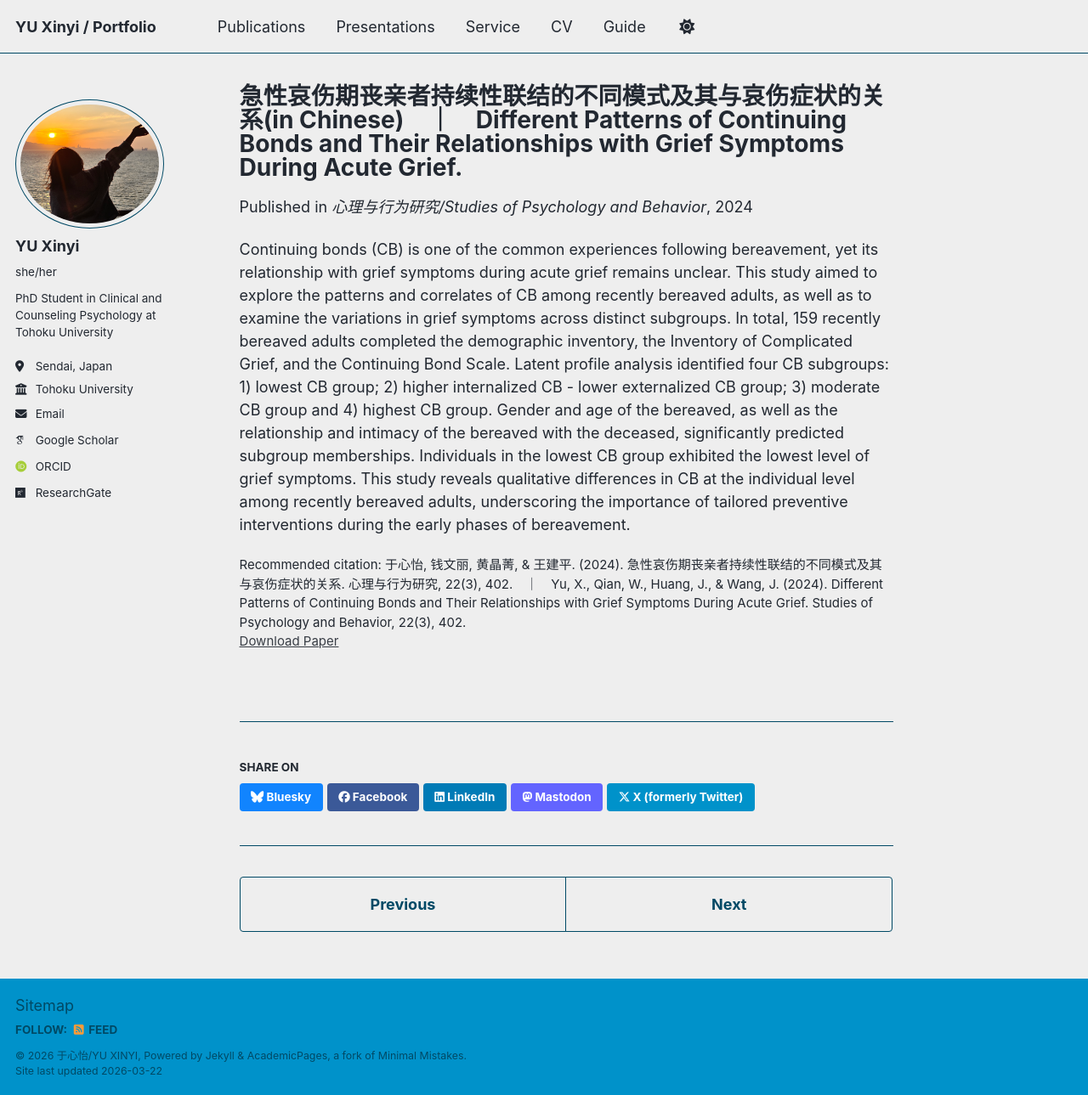
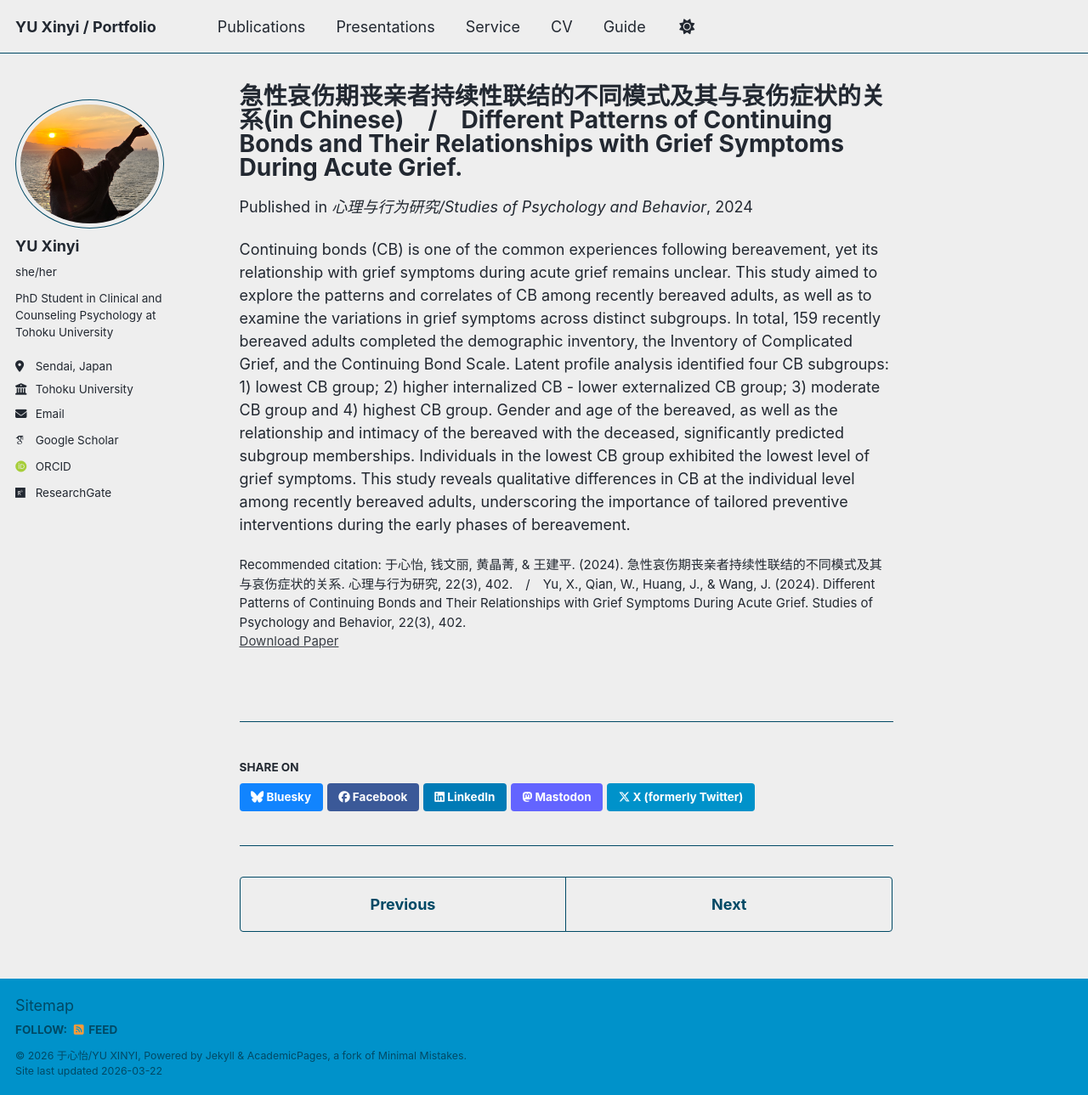
Before and after one commit to north119/north119.github.io, a Jekyll site: the page built from _publications/2024-05-20-number-2.md, in a window 1280 px wide and 1289 px high. Shown: the whole window at 85% size. Built offline with Jekyll 4.4.1, drawn with Linux system fonts in a browser that asks for light colours; some web fonts are replaced; a script bundle is joined from its source files by our own code; library files that are not in the unit come from our copies.

```diff
--- a/_publications/2024-05-20-number-2.md
+++ b/_publications/2024-05-20-number-2.md
@@ -1,5 +1,5 @@
 ---
-title: "急性哀伤期丧亲者持续性联结的不同模式及其与哀伤症状的关系(in Chinese)　｜　Different Patterns of Continuing Bonds and Their Relationships with Grief Symptoms During Acute Grief."
+title: "急性哀伤期丧亲者持续性联结的不同模式及其与哀伤症状的关系(in Chinese)　/　Different Patterns of Continuing Bonds and Their Relationships with Grief Symptoms During Acute Grief."
 collection: publications
 category: manuscripts
 permalink: /publication/2024-05-20-number-2
@@ -7,6 +7,6 @@ excerpt: 'Click title to view abstract and details.'
 date: 2024-05-20
 venue: '心理与行为研究/Studies of Psychology and Behavior'
 paperurl: 'https://doi.org/10.1016/j.chiabu.2023.106147](https://doi.org/10.12139/j.1672-0628.2024.03.015'
-citation: '于心怡, 钱文丽, 黄晶菁, & 王建平. (2024). 急性哀伤期丧亲者持续性联结的不同模式及其与哀伤症状的关系. 心理与行为研究, 22(3), 402.　｜　Yu, X., Qian, W., Huang, J., & Wang, J. (2024). Different Patterns of Continuing Bonds and Their Relationships with Grief Symptoms During Acute Grief. Studies of Psychology and Behavior, 22(3), 402.'
+citation: '于心怡, 钱文丽, 黄晶菁, & 王建平. (2024). 急性哀伤期丧亲者持续性联结的不同模式及其与哀伤症状的关系. 心理与行为研究, 22(3), 402.　/　Yu, X., Qian, W., Huang, J., & Wang, J. (2024). Different Patterns of Continuing Bonds and Their Relationships with Grief Symptoms During Acute Grief. Studies of Psychology and Behavior, 22(3), 402.'
 ---
 Continuing bonds (CB) is one of the common experiences following bereavement, yet its relationship with grief symptoms during acute grief remains unclear. This study aimed to explore the patterns and correlates of CB among recently bereaved adults, as well as to examine the variations in grief symptoms across distinct subgroups. In total, 159 recently bereaved adults completed the demographic inventory, the Inventory of Complicated Grief, and the Continuing Bond Scale. Latent profile analysis identified four CB subgroups: 1) lowest CB group; 2) higher internalized CB - lower externalized CB group; 3) moderate CB group and 4) highest CB group. Gender and age of the bereaved, as well as the relationship and intimacy of the bereaved with the deceased, significantly predicted subgroup memberships. Individuals in the lowest CB group exhibited the lowest level of grief symptoms. This study reveals qualitative differences in CB at the individual level among recently bereaved adults, underscoring the importance of tailored preventive interventions during the early phases of bereavement.
```
